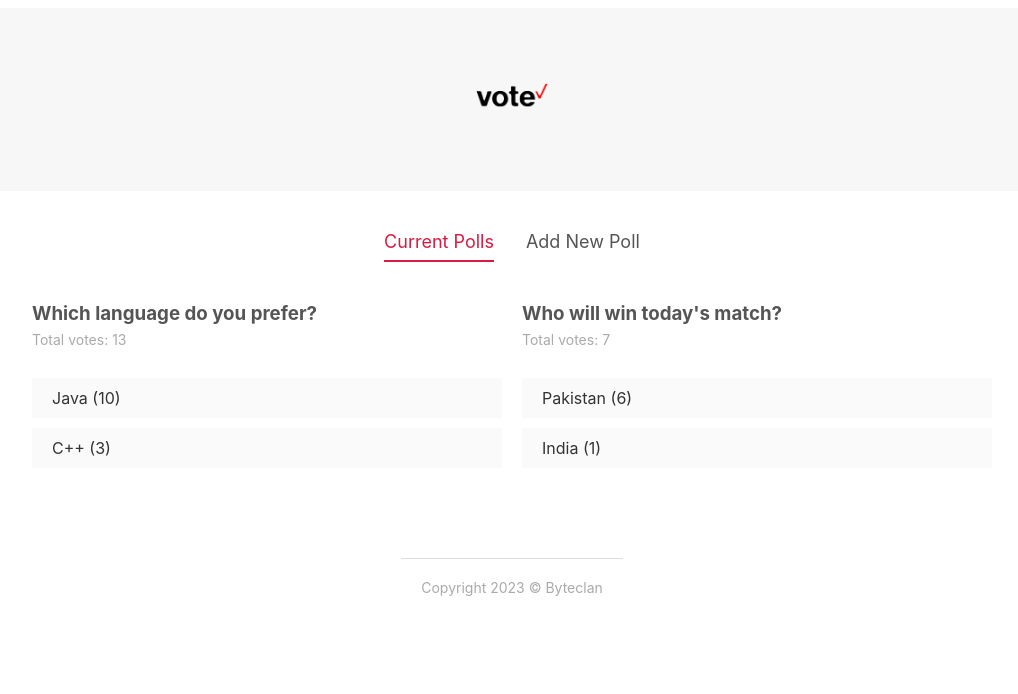
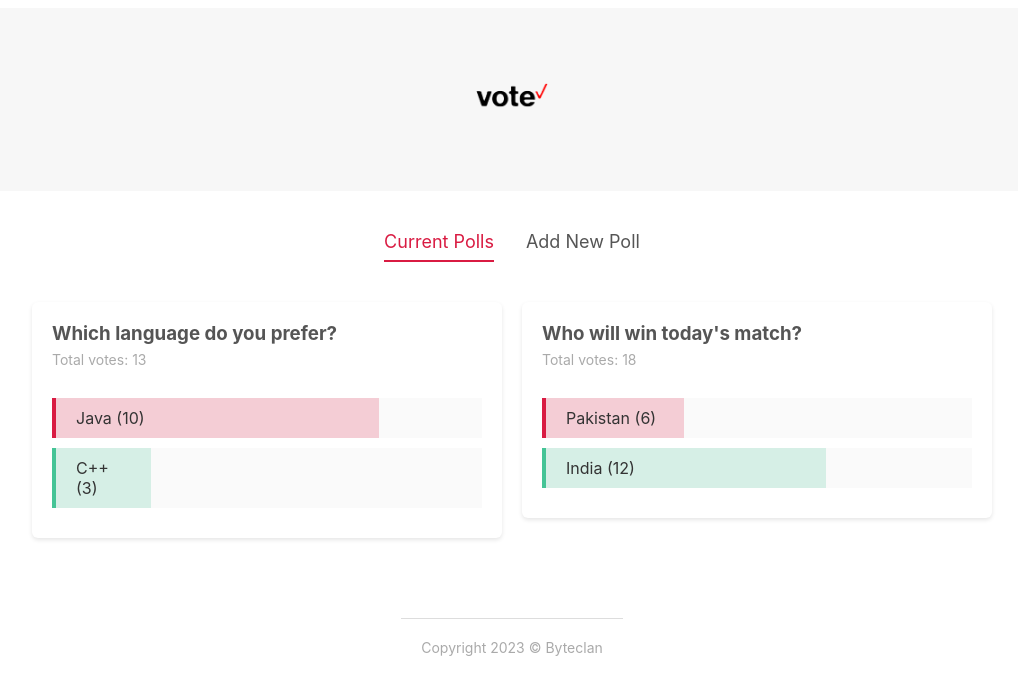
Before and after one commit to amit-sahu13/POLLING-SITE-USING-SVELTE, a Svelte app in the folder poll-project/: page / in a window 1280 px wide. Shown: the top 694 px of the page, without its empty margins (128-1146 px from the left). Built offline with nearby package versions, Linux system fonts and the light colour scheme.

Commit message:
Vote bars functionality added

```diff
--- a/poll-project/src/App.svelte
+++ b/poll-project/src/App.svelte
@@ -26,7 +26,7 @@
 			answerA: "Pakistan",
 			answerB: "India",
 			votesA: 6,
-			votesB: 1
+			votesB: 12
 		}
 	];
 
@@ -36,6 +36,21 @@
 		activeItem = 'Current Polls';
 	}
 
+	const handleVote = (e) =>{
+		const {id,option} = e.detail;
+		let copiedPolls = [...polls];
+		let upvotedPoll = copiedPolls.find((poll) => poll.id==id);
+
+		if(option === 'a'){
+			upvotedPoll.votesA++;
+		}
+		if(option === 'b'){
+			upvotedPoll.votesB++;
+		}
+
+		polls = copiedPolls;
+	}
+
 </script>
 
 <Header/>
@@ -43,7 +58,7 @@
 <main>
 	<Tabs {activeItem} {items} on:tabChange={tabChange}/>
 	{#if activeItem === 'Current Polls'}
-	<PollList {polls}/>
+	<PollList {polls} on:vote={handleVote}/>
 	{:else if activeItem === 'Add New Poll'}
 	<CreatePollForm  on:add={handleAdd}/>
 	{/if}
--- a/poll-project/src/components/PollDetails.svelte
+++ b/poll-project/src/components/PollDetails.svelte
@@ -1,27 +1,46 @@
 <script>
+    import { createEventDispatcher } from "svelte";
     export let poll;
 
-    $:  totalVotes = poll.votesA + poll.votesB;
+    const dispatch = createEventDispatcher();
+
+    $: totalVotes = poll.votesA + poll.votesB;
+    $: percentA = Math.floor(100/totalVotes * poll.votesA);
+    $: percentB = Math.floor(100/totalVotes * poll.votesB);
+
+    const handleVote = (option, id) => {
+        dispatch('vote', {option, id});
+    }
 </script>
+
 
 
     <div class="poll">
         <h3>{poll.question}</h3>
         <p>Total votes: {totalVotes}</p>
-    <div class="answer">
-        <div class="percent percent-a">
+        <!-- svelte-ignore a11y-click-events-have-key-events -->
+        <div class="answer" on:click={() => handleVote('a',poll.id)}>
+            <div class="percent percent-a" style="width: {percentA}%">
                 <span>{poll.answerA} ({poll.votesA})</span>
             </div>
         </div>
-    <div class="answer">
-        <div class="percent percent-b">
+        <!-- svelte-ignore a11y-click-events-have-key-events -->
+        <div class="answer" on:click={() => handleVote('b',poll.id)}>
+            <div class="percent percent-b" style="width: {percentB}%">
                 <span>{poll.answerB} ({poll.votesB})</span>
             </div>
         </div>
     </div>
 
 
+
 <style>
+     .poll{
+        background: #fff;
+        padding: 20px;
+        border-radius: 6px;
+        box-shadow: 0px 2px 4px rgba(0,0,0,0.1);
+    }
     h3{
         margin: 0 auto;
         color: #555;
@@ -45,4 +64,16 @@
         display: inline-block;
         padding: 10px 20px;
     }
+    .percent{
+        height: 100%;
+        box-sizing: border-box ;
+    }
+    .percent-a{
+        border-left: 4px solid #d91b42;
+        background: rgba(217,27,66,0.2);
+    }
+    .percent-b{
+        border-left: 4px solid #45c496;
+        background: rgba(69,196,150,0.2);
+    }
 </style>
--- a/poll-project/src/components/PollList.svelte
+++ b/poll-project/src/components/PollList.svelte
@@ -7,7 +7,7 @@
 <div class="poll-list">
     {#each polls as poll (poll.id)}
     <div>
-        <PollDetails {poll}/>
+        <PollDetails {poll} on:vote/>
     </div>
     {/each}
 </div>
```
Lines whose indentation alone changed are shown as unchanged.
